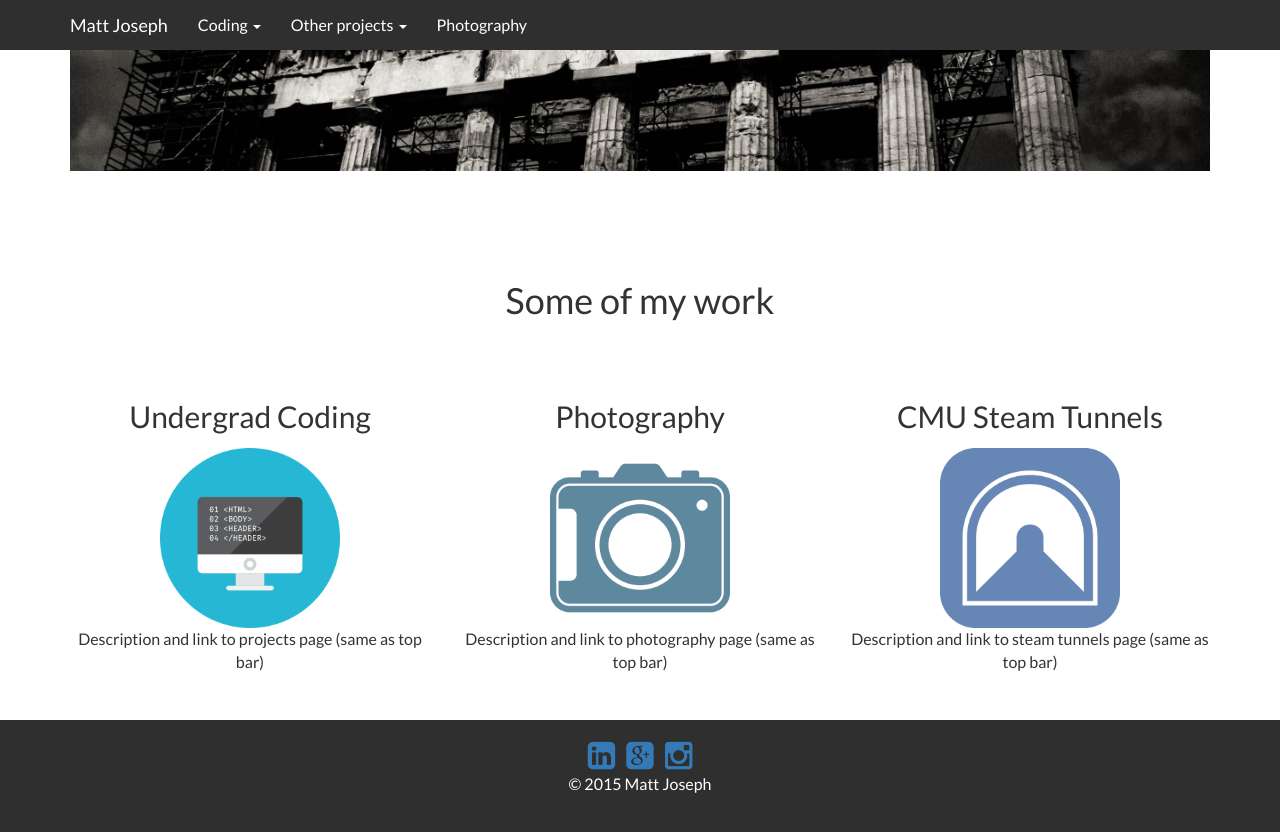
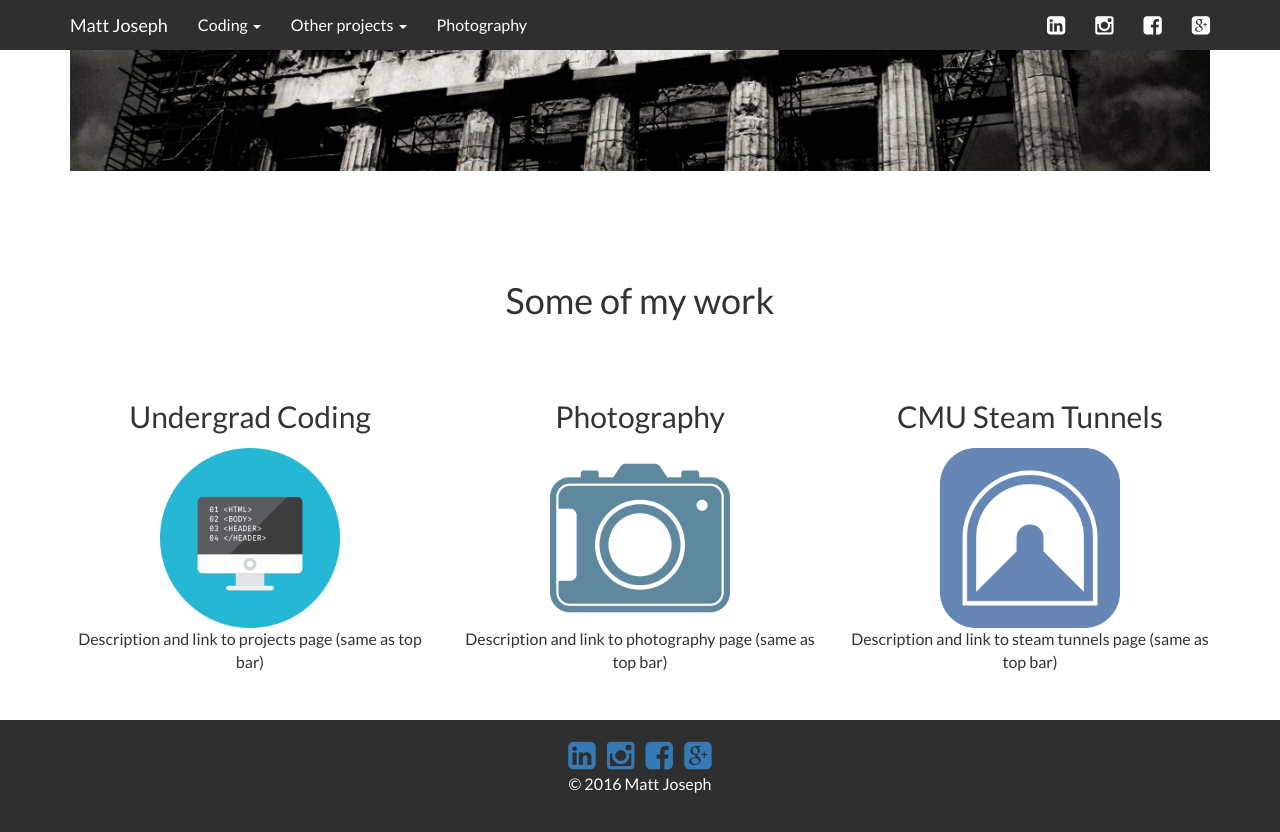
Before and after one commit to devadvance/devadvance.github.io, a Jekyll site: the page built from index.html, in a window 1280 px wide and 900 px high, scrolled down 2680 px. Shown: the top 832 px of the window. Built offline with Jekyll 4.4.1, drawn with Linux system fonts in a browser that asks for light colours; nearby versions of some CDN libraries.

Commit message:
Added facebook and updated year

```diff
--- a/_includes/footer.html
+++ b/_includes/footer.html
@@ -4,13 +4,15 @@
       <div class="col-md-4 col-md-offset-4" style="text-align:center;">
         <a href="https://www.linkedin.com/in/matthewgjoseph" target="_blank"><i class="fa fa-linkedin-square fa-2x"></i></a>
         <span style="width:5px;display:inline-block;"></span>
+        <a href="http://instagram.com/mattnotmatte/" target="_blank"><i class="fa fa-instagram fa-2x"></i></a>
+        <span style="width:5px;display:inline-block;"></span>
+        <a href="http://facebook.com/encrypt" target="_blank"><i class="fa fa-facebook-square fa-2x"></i></a>
+        <span style="width:5px;display:inline-block;"></span>
         <a href="https://plus.google.com/115147267178456662187?rel=author" target="_blank"><i class="fa fa-google-plus-square fa-2x"></i></a>
-        <span style="width:5px;display:inline-block;"></span>
-        <a href="http://instagram.com/mattnotmatte/" target="_blank"><i class="fa fa-instagram fa-2x"></i></a>
       </div>
     </div>
     <div class="row">
-      <div class="col-md-4 col-md-offset-4" style="text-align:center;"><p>&copy; 2015 Matt Joseph</p></div>
+      <div class="col-md-4 col-md-offset-4" style="text-align:center;"><p>&copy; 2016 Matt Joseph</p></div>
     </div>
   </div>
 </div>
--- a/_includes/header.html
+++ b/_includes/header.html
@@ -29,7 +29,18 @@
 				</li>
 
 				<li><a href="/photography/">Photography</a></li>
+			</ul>
+			<ul class="nav navbar-nav navbar-right">
+				<li><a href="https://www.linkedin.com/in/matthewgjoseph" target="_blank"><i class="fa fa-linkedin-square fa-lg"></i></a></li>
 
+				<li><a href="http://instagram.com/mattnotmatte/" target="_blank"><i class="fa fa-instagram fa-lg"></i></a></li>
+
+				<li><a href="http://facebook.com/encrypt" target="_blank"><i class="fa fa-facebook-square fa-lg"></i></a></li>
+
+		        <li><a href="https://plus.google.com/115147267178456662187?rel=author" target="_blank"><i class="fa fa-google-plus-square fa-lg"></i></a></li>
+
+
+			</ul>
 		</div><!--/.nav-collapse -->
 	</div>
 </nav>
```
